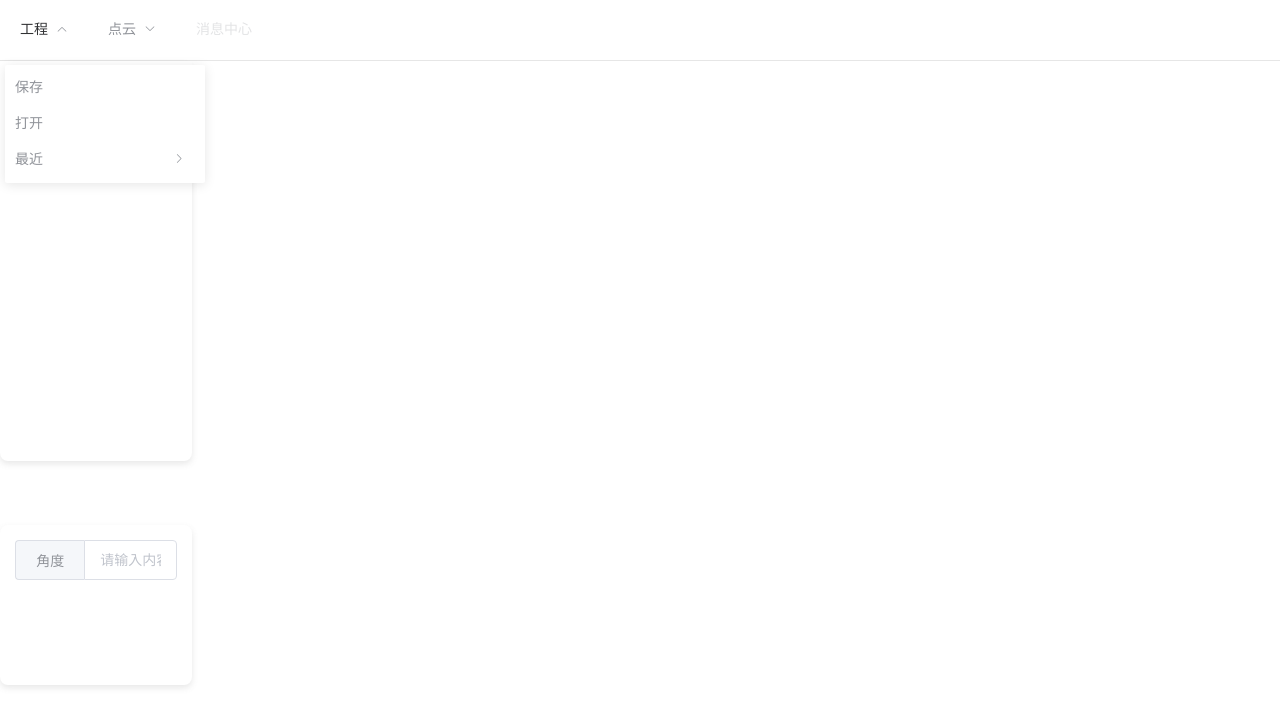
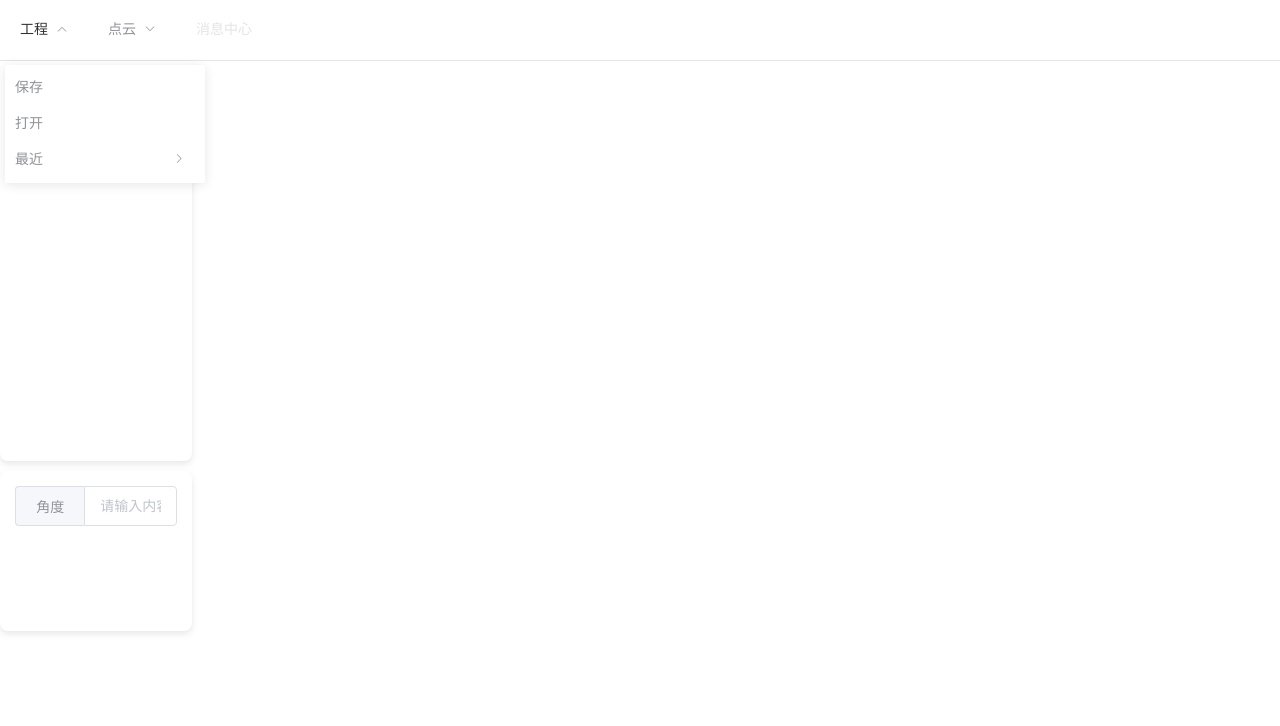
Before and after one commit to peter-819/NERCMS-Frontend, a Vue app: page / in a window 1280 px wide. Shown: the top 726 px of the page. Built offline with nearby package versions, Linux system fonts and the light colour scheme; no server answers.

Commit message:
fix camera control

```diff
--- a/src/pages/Main.vue
+++ b/src/pages/Main.vue
@@ -37,18 +37,18 @@ export default {
     .SideBar{
         position: absolute;
         z-index: 999;
-        width: 100%;
+        width: 15%;
         height: 100%;
     }
     .ProjectTreeMenuStyle{
-        width: 15%;
+        width: 100%;
         height:50%;
         box-shadow: 0px 3px 6px rgba(112, 112, 112, 0.16);
         border-radius: 8px;
     }
     .AttributeMenuStyle{
         margin-top: 5%;
-        width: 15%;
+        width: 100%;
         height:20%;
         box-shadow: 0px 3px 6px rgba(112, 112, 112, 0.16);
         border-radius: 8px;
```
